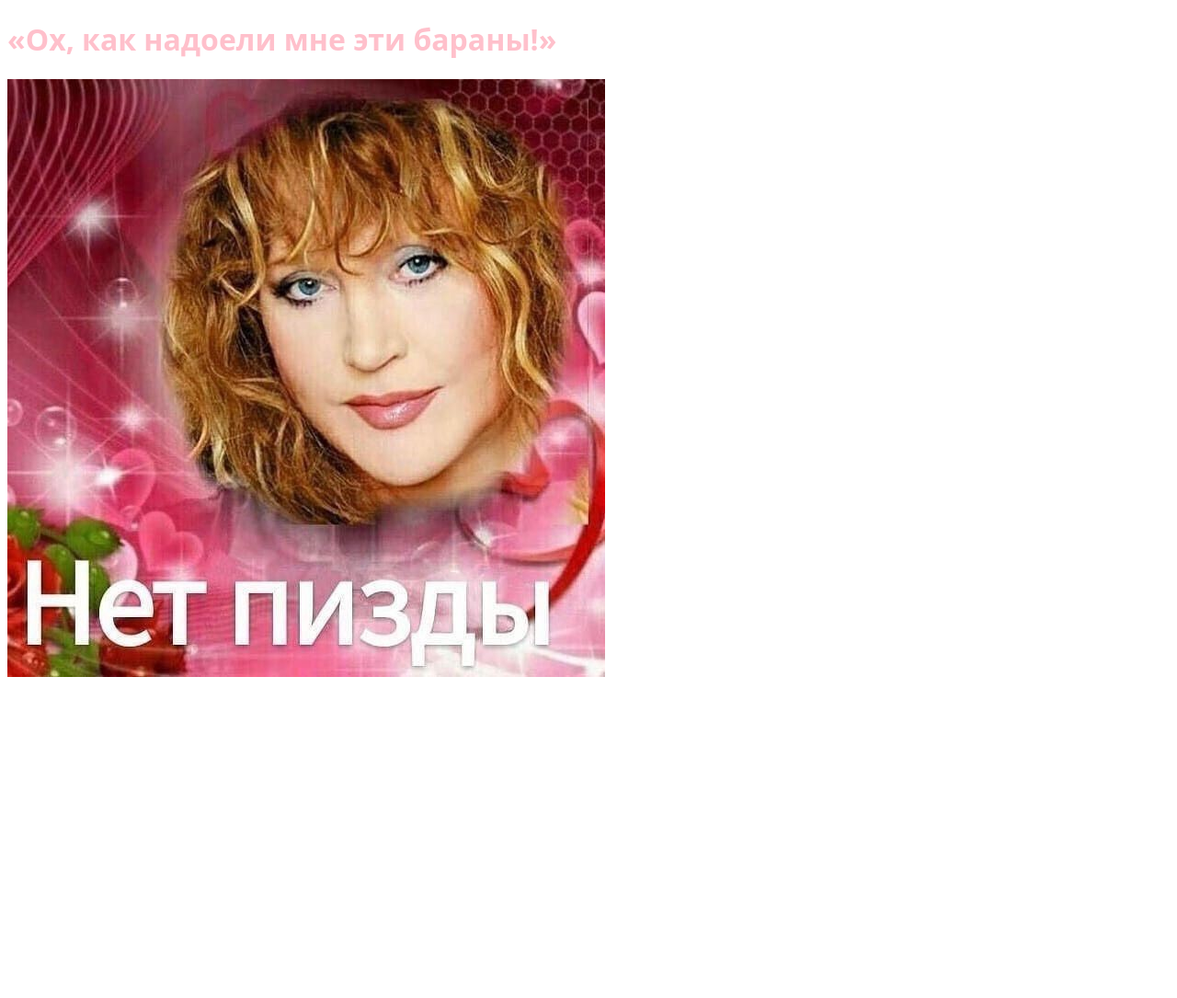
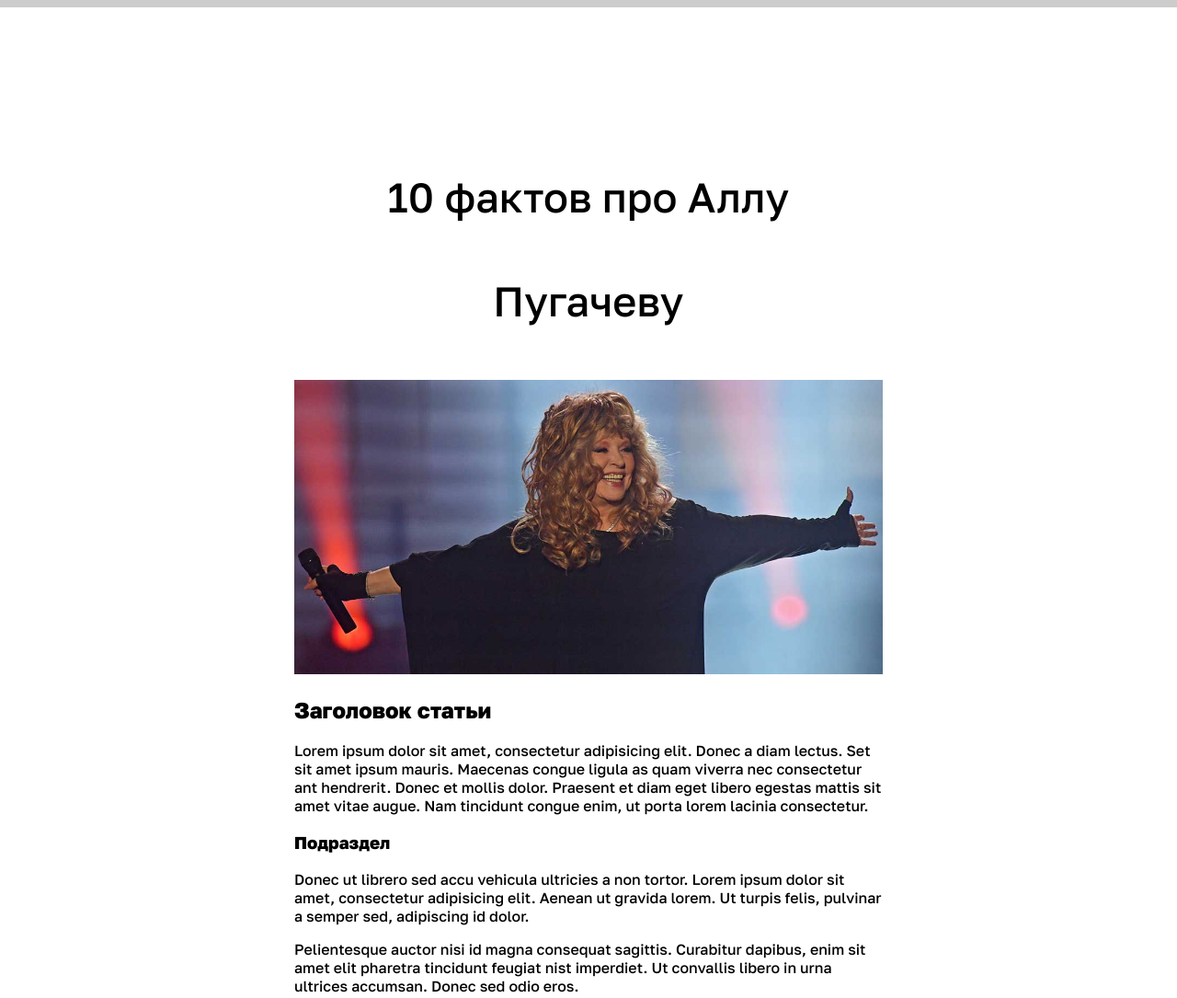
Before and after one commit to Kenes18/Pughatcheva, a plain HTML site: page index.html in a window 1280 px wide. Shown: the top 1085 px of the page at 92% size. Before the commit the page ends 800 px from the top, so only its background shows below. Drawn offline with Linux system fonts and the light colour scheme.

Commit message:
add heading

```diff
--- a/index.html
+++ b/index.html
@@ -5,13 +5,51 @@
     <meta http-equiv="X-UA-Compatible" content="IE=edge">
     <meta name="viewport" content="width=device-width, initial-scale=1.0">
     <link rel="stylesheet" href="style.css">
-    <title>Пугачева сосет хуй</title>
+    <title>Document</title>
 </head>
 <body>
-    <div class="main_wrapper">
-        <h1>«Ох, как надоели мне эти бараны!»</h1>
-        <img src="./images/9d7908995ccad406e1156b6f62dd20d5.jpg" alt="">
-    </div>
+    <div class="header">
+        <div class="progress-container">
+          <div class="progress-bar" id="myBar"></div>
+        </div>
+      </div>
+      <main>
+        <header id="header">
+          <h1 class="title_main">10 фактов про Аллу Пугачеву</h1>
+          <img src="./images/1080030640.jpg" alt="">
+        </header>
+
+          <article>
+            <h2 class="title">Заголовок статьи</h2>
+
+            <p>Lorem ipsum dolor sit amet, consectetur adipisicing elit. Donec a diam lectus. Set sit amet ipsum mauris. Maecenas congue ligula as quam viverra nec consectetur ant hendrerit. Donec et mollis dolor. Praesent et diam eget libero egestas mattis sit amet vitae augue. Nam tincidunt congue enim, ut porta lorem lacinia consectetur.</p>
+
+            <h3>Подраздел</h3>
+
+            <p>Donec ut librero sed accu vehicula ultricies a non tortor. Lorem ipsum dolor sit amet, consectetur adipisicing elit. Aenean ut gravida lorem. Ut turpis felis, pulvinar a semper sed, adipiscing id dolor.</p>
+
+            <p>Pelientesque auctor nisi id magna consequat sagittis. Curabitur dapibus, enim sit amet elit pharetra tincidunt feugiat nist imperdiet. Ut convallis libero in urna ultrices accumsan. Donec sed odio eros.</p>
+
+            <h3>Ещё один подраздел</h3>
+
+            <p>Donec viverra mi quis quam pulvinar at malesuada arcu rhoncus. Cum soclis natoque penatibus et manis dis parturient montes, nascetur ridiculus mus. In rutrum accumsan ultricies. Mauris vitae nisi at sem facilisis semper ac in est.</p>
+
+            <p>Vivamus fermentum semper porta. Nunc diam velit, adipscing ut tristique vitae sagittis vel odio. Maecenas convallis ullamcorper ultricied. Curabitur ornare, ligula semper consectetur sagittis, nisi diam iaculis velit, is fringille sem nunc vet mi.</p>
+          </article>
+          <aside>
+            <h2>Связанные темы</h2>
+            <ul>
+              <li><a href="#">Мне нравится стоять рядом с берегом моря</a></li>
+              <li><a href="#">>Мне нравится стоять рядом с морем</a></li>
+              <li><a href="#">Даже на севере Англии</a></li>
+              <li><a href="#">Здесь не перестаёт дождь</a></li>
+              <li><a href="#">Лаааадно...</a></li>
+            </ul>
+          </aside>
+        </main>
+        <footer>
+
+        </footer>
 </body>
 <script src="./js/main.js"></script>
 </html>
--- a/js/main.js
+++ b/js/main.js
@@ -0,0 +1,8 @@
+window.onscroll = function() {myFunction()};
+
+function myFunction() {
+  var winScroll = document.body.scrollTop || document.documentElement.scrollTop;
+  var height = document.documentElement.scrollHeight - document.documentElement.clientHeight;
+  var scrolled = (winScroll / height) * 100;
+  document.getElementById("myBar").style.width = scrolled + "%";
+}
--- a/style.css
+++ b/style.css
@@ -1,6 +1,47 @@
+@import url('https://fonts.googleapis.com/css2?family=Golos+Text:wght@500;800&display=swap');
+
 body {
-    font-family: system-ui, -apple-system, BlinkMacSystemFont, 'Segoe UI', Roboto, Oxygen, Ubuntu, Cantarell, 'Open Sans', 'Helvetica Neue', sans-serif;
+    font-family: 'Golos Text', sans-serif;
+    margin: 0 auto;
+    position: relative;
+
 }
-.main_wrapper h1 {
-    color: pink;
+#header img {
+    width: 100%;
 }
+main {
+    position: absolute;
+    width: 50%;
+    left: 25%;
+}
+
+.title_main {
+    font-weight: 500;
+    line-height: 2.50;
+    color: #000;
+    text-align: center;
+    padding-top: 20%;
+    font-size: 45px;
+}
+
+.header {
+    position: fixed;
+    top: 0;
+    z-index: 1;
+    width: 100%;
+    background-color: #f1f1f1;
+  }
+
+  /* The progress container (grey background) */
+  .progress-container {
+    width: 100%;
+    height: 8px;
+    background: #ccc;
+  }
+
+  /* The progress bar (scroll indicator) */
+  .progress-bar {
+    height: 8px;
+    background: #000;
+    width: 0%;
+  }
```
Also changed, not shown: images/1080030640.jpg (added).
